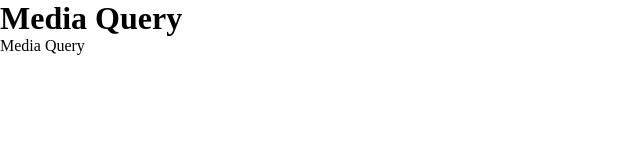
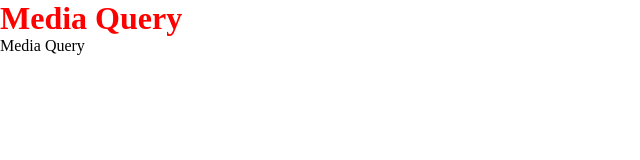
Before and after one commit to dammy181012/Assignment-1, a plain HTML site: page media-query/index.html in a window 1280 px wide. Shown: the whole page, without its empty margins (0-640 px from the left). Drawn offline with Linux system fonts and the light colour scheme.

Commit message:
feat: completed media query

```diff
--- a/media-query/style.css
+++ b/media-query/style.css
@@ -5,3 +5,37 @@
     padding: 0;
     box-sizing: border-box;
 }
+
+
+/* width,min-width and max-width */
+
+h1 {
+    color: blue;
+}
+
+@media screen and (min-width: 480px) and (max-width: 767px) {
+    h1 {
+        color: green;
+    }
+}
+
+@media screen and (min-width:768px) {
+    h1 {
+        color: red;
+    }
+}
+
+
+/* min-width>= */
+
+
+/* Tablet width>=mobile width && width<=Desktop */
+
+
+/*Tablet is 768px  */
+
+
+/* Desktop is 1024px */
+
+
+/* Mobile is 480px */
```
